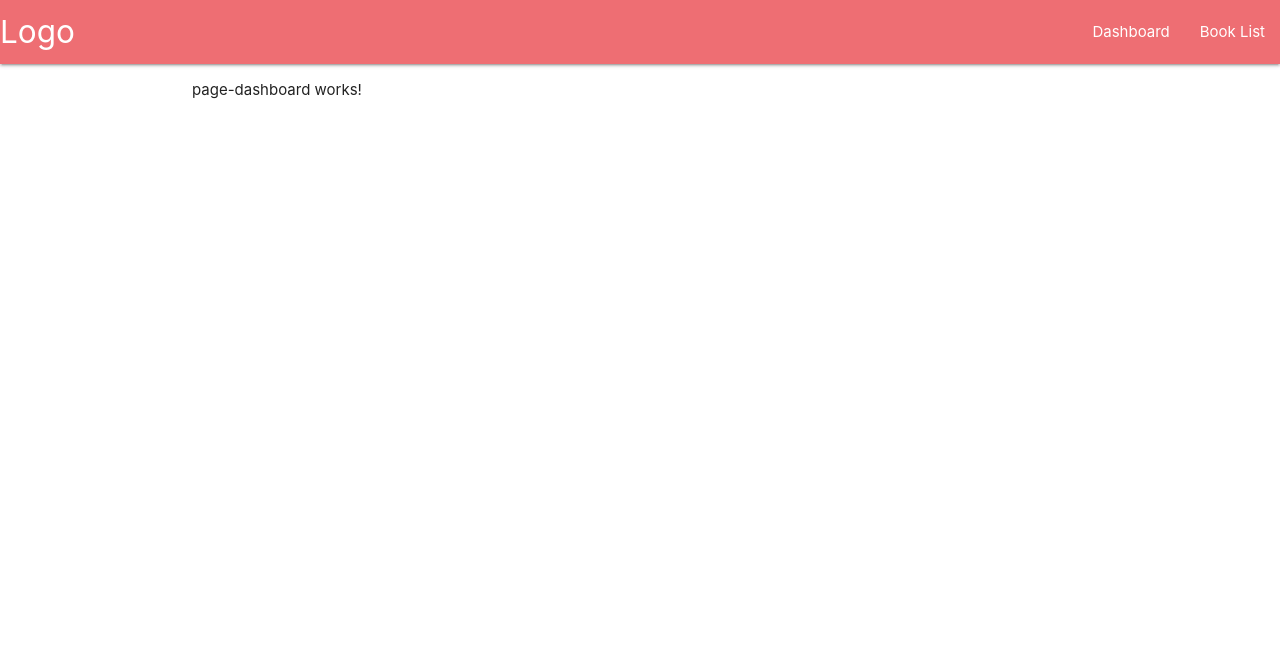
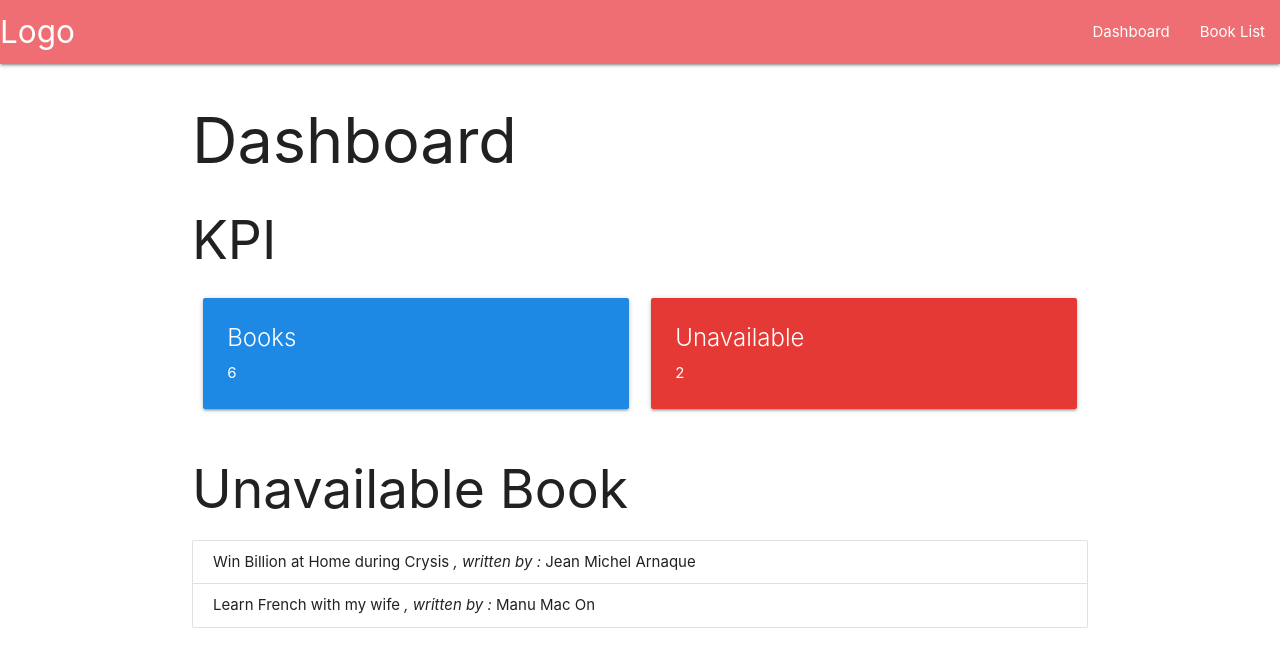
Before and after one commit to IMarty/book-store, an Angular app: page /dashboard in a window 1280 px wide. Shown: the top 666 px of the page. Built offline with nearby package versions, Linux system fonts and the light colour scheme.

Commit message:
dashboard iwithout component

```diff
--- a/src/app/components/page-dashboard/page-dashboard.component.html
+++ b/src/app/components/page-dashboard/page-dashboard.component.html
@@ -1 +1,35 @@
-<p>page-dashboard works!</p>
+<h1>Dashboard</h1>
+<h2>KPI</h2>
+<!-- child component -->
+<div class="row">
+  <!-- NB books -->
+  <div class="col s12 m6">
+    <div class="card blue darken-1">
+      <div class="card-content white-text">
+        <span class="card-title">Books</span>
+        <p>6</p>
+      </div>
+    </div>
+  </div>
+
+  <!-- NB unavailable books -->
+  <div class="col s12 m6">
+    <div class="card red darken-1">
+      <div class="card-content white-text">
+        <span class="card-title">Unavailable</span>
+        <p>2</p>
+      </div>
+    </div>
+  </div>
+</div>
+
+
+<h2>Unavailable Book</h2>
+<!-- list of all unavaible books -->
+<ul class="collection">
+  <li class="collection-item" *ngFor="let book of unavailableBook">
+    {{book.name}}
+    <em>, written by : </em>
+    {{ book.author }}
+  </li>
+</ul>
--- a/src/app/components/page-dashboard/page-dashboard.component.ts
+++ b/src/app/components/page-dashboard/page-dashboard.component.ts
@@ -1,4 +1,5 @@
 import { Component, OnInit } from '@angular/core';
+import { BookService } from '../../services/book.service';
 
 @Component({
   selector: 'app-page-dashboard',
@@ -6,10 +7,11 @@ import { Component, OnInit } from '@angular/core';
   styleUrls: ['./page-dashboard.component.css']
 })
 export class PageDashboardComponent implements OnInit {
-
-  constructor() { }
+  unavailableBook = [];
+  constructor(private bookS: BookService) { }
 
   ngOnInit(): void {
+    this.unavailableBook = this.bookS.getUnavailableBooks();
   }
 
 }
```
